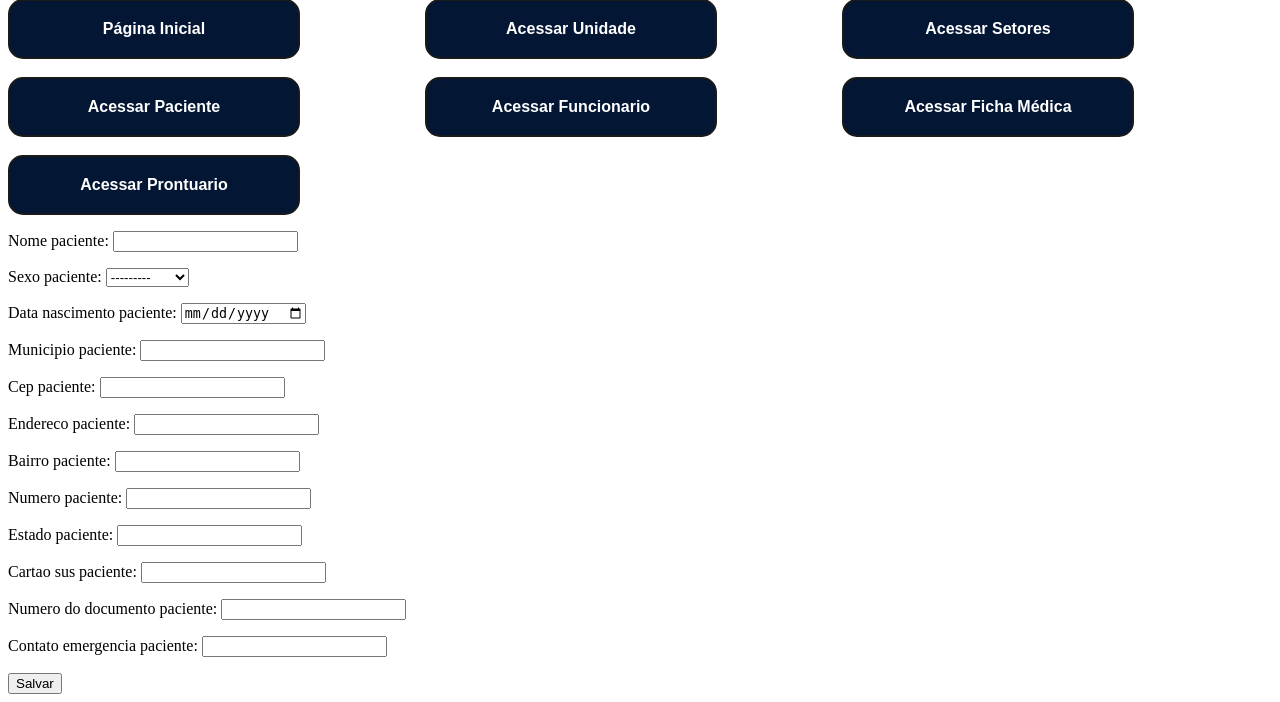
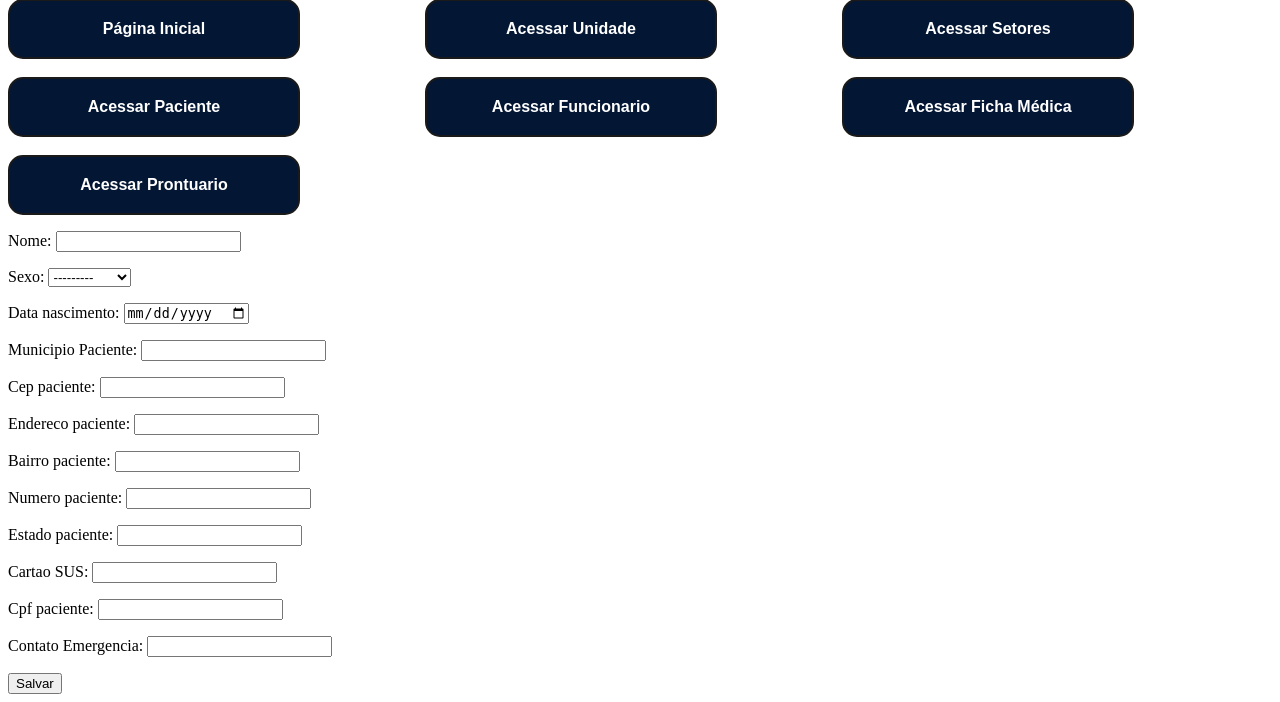
Before and after one commit to zrxdnl/SIAH-daniel, a Django app: page /paciente/novo/ in a window 1280 px wide. Shown: the part 138-840 px from the top of the page. Run offline with Django 4.2, Linux system fonts and the light colour scheme; parts of the project's set-up code (start-up, migrations or seed data) failed here and were passed over.

Commit message:
edições finais

```diff
--- a/fichamedica/models.py
+++ b/fichamedica/models.py
@@ -10,7 +10,7 @@ class Fichamedica(models.Model):
      Municipio = models.CharField(max_length=30)
      Localizacao_Fisica = models.CharField(max_length=9, validators=[validate_localizacao])
      def save(self,*args, **kwargs):
-          self.Municipio = self.Numero_CPF.municipio_paciente
+          self.Municipio = self.Numero_CPF.Municipio_Paciente
           data = str(self.Data_Admissao).split('-')
           ano = data[0]
           mes = data[1]
--- a/fichamedica/views.py
+++ b/fichamedica/views.py
@@ -22,7 +22,7 @@ class ListaFichamedicaView(ListView):
                     if filtro2 == 'CF':
                          queryset = queryset.filter(Numero_Ficha__icontains=filtro)
                     else:
-                         queryset = queryset.filter(Numero_CPF__numero_do_documento_paciente__icontains=filtro)
+                         queryset = queryset.filter(Numero_CPF__cpf_paciente__icontains=filtro)
                return queryset
 
 class FichamedicaDeleteView(DeleteView):
--- a/paciente/forms.py
+++ b/paciente/forms.py
@@ -3,7 +3,7 @@ from django.forms import fields, models
 from .models import Paciente
 
 class PacienteForm(forms.ModelForm):
-     data_nascimento_paciente = forms.DateField(
+     Data_Nascimento = forms.DateField(
           widget=forms.TextInput(
                attrs={"type": "date"}
           )
@@ -11,4 +11,4 @@ class PacienteForm(forms.ModelForm):
 
      class Meta:
           model = Paciente
-          fields = ['nome_paciente', 'sexo_paciente', 'data_nascimento_paciente', 'municipio_paciente', 'cep_paciente', 'endereco_paciente', 'bairro_paciente', 'numero_paciente', 'estado_paciente', 'cartao_sus_paciente', 'numero_do_documento_paciente', 'contato_emergencia_paciente']
+          fields = ['Nome', 'Sexo', 'Data_Nascimento', 'Municipio_Paciente', 'cep_paciente', 'endereco_paciente', 'bairro_paciente', 'numero_paciente', 'estado_paciente', 'Cartao_SUS', 'cpf_paciente', 'Contato_Emergencia']
--- a/paciente/models.py
+++ b/paciente/models.py
@@ -13,23 +13,23 @@ class Paciente(models.Model):
         ("RG", "RG")
     )
 
-     nome_paciente = models.CharField(max_length=256, validators=[validate_no_digits])
-     sexo_paciente = models.CharField(max_length=3, choices=Opcoes_Sexo, blank=False, null=False)
-     data_nascimento_paciente = models.DateField(validators=[validate_data])
-     municipio_paciente = models.CharField(max_length=256, validators=[validate_no_digits])
+     Nome = models.CharField(max_length=256, validators=[validate_no_digits])
+     Sexo = models.CharField(max_length=3, choices=Opcoes_Sexo, blank=False, null=False)
+     Data_Nascimento = models.DateField(validators=[validate_data])
+     Municipio_Paciente = models.CharField(max_length=256, validators=[validate_no_digits])
      cep_paciente = models.CharField(max_length=8, validators = [validate_cep, validate_digits])
      endereco_paciente = models.CharField(max_length=256, validators = [validate_no_digits])
      bairro_paciente = models.CharField(max_length=256, validators=[validate_no_digits])
      numero_paciente = models.IntegerField()
      estado_paciente = models.CharField(max_length=2, validators=[validate_sigla, validate_no_digits])
-     cartao_sus_paciente = models.CharField(max_length=15, unique = True, error_messages={"unique":"Cartão do SUS já cadastrado, insira outro"}, validators = [validate_digits, validate_sus])
-     numero_do_documento_paciente = models.CharField(primary_key=True, max_length = 11, unique = True, error_messages={"unique":"Número de CPF já cadastrado, insira outro."}, validators = [validate_cpf, validate_digits])
-     contato_emergencia_paciente = models.CharField(max_length=11, validators = [validate_digits, validate_contato])
+     Cartao_SUS = models.CharField(max_length=15, unique = True, error_messages={"unique":"Cartão do SUS já cadastrado, insira outro"}, validators = [validate_digits, validate_sus])
+     cpf_paciente = models.CharField(primary_key=True, max_length = 11, unique = True, error_messages={"unique":"Número de CPF já cadastrado, insira outro."}, validators = [validate_cpf, validate_digits])
+     Contato_Emergencia = models.CharField(max_length=11, validators = [validate_digits, validate_contato])
 
      def __str__(self):
-          return self.numero_do_documento_paciente
+          return self.cpf_paciente
 
-     def getNome_paciente(self):
-          return self.nome_paciente
+     def getNome(self):
+          return self.Nome
      def getCPF(self):
-          return self.numero_do_documento_paciente
+          return self.cpf_paciente
--- a/paciente/templates/paciente/paciente_confirm_delete.html
+++ b/paciente/templates/paciente/paciente_confirm_delete.html
@@ -1,6 +1,6 @@
 <form method="post">
      {% csrf_token %}
-     <p>Deseja excluir "{{ object.nome_paciente }}"?</p>
+     <p>Deseja excluir "{{ object.Nome }}"?</p>
      <input type="submit" value="Excluir">
      <a href='/paciente/'><button type="button">Voltar</button></a>
  </form>
--- a/paciente/views.py
+++ b/paciente/views.py
@@ -6,10 +6,10 @@ from prontuario.models import Prontuario
 from .forms import PacienteForm
 class ListaPacienteView(ListView):
      model = Paciente
-     queryset = Paciente.objects.all().order_by('nome_paciente')
+     queryset = Paciente.objects.all().order_by('Nome')
 
      def fichaPaciente(self, valor):
-          queryset = Fichamedica.filter(Numero_CPF__numero_do_documento_paciente__icontains=valor)
+          queryset = Fichamedica.filter(Numero_CPF__cpf_paciente__icontains=valor)
           return queryset
 
      def get_queryset(self):
@@ -19,16 +19,16 @@ class ListaPacienteView(ListView):
           filtro3 = self.request.GET.get('link2') or None
 
           if filtro3:
-               queryset = Prontuario.objects.filter(Numero_CPF__numero_do_documento_paciente__icontains=filtro3)
+               queryset = Prontuario.objects.filter(Numero_CPF__cpf_paciente__icontains=filtro3)
 
           if filtro2:
-               queryset = Fichamedica.objects.filter(Numero_CPF__numero_do_documento_paciente__icontains=filtro2)
+               queryset = Fichamedica.objects.filter(Numero_CPF__cpf_paciente__icontains=filtro2)
 
           if filtro:
                if filtro.isdigit():
-                    queryset = queryset.filter(numero_do_documento_paciente__icontains=filtro)
+                    queryset = queryset.filter(cpf_paciente__icontains=filtro)
                else:
-                    queryset = queryset.filter(nome_paciente__contains=filtro)
+                    queryset = queryset.filter(Nome__contains=filtro)
           return queryset
 
 class PacienteCreateView(CreateView):
--- a/prontuario/views.py
+++ b/prontuario/views.py
@@ -22,7 +22,7 @@ class ListaProntuarioView(ListView):
                     elif filtro2 == 'NS':
                          queryset = queryset.filter(Codigo_Setor__codigo_setor__icontains=filtro)
                     else:
-                         queryset = queryset.filter(Numero_CPF__numero_do_documento_paciente__icontains=filtro)
+                         queryset = queryset.filter(Numero_CPF__cpf_paciente__icontains=filtro)
                return queryset
 
 class ProntuarioDeleteView(DeleteView):
```
Also changed, not shown: paciente/templates/paciente/paciente_list.html (+10 -10 lines), fichamedica/migrations/0001_initial.py, paciente/migrations/0001_initial.py, prontuario/migrations/0001_initial.py.
